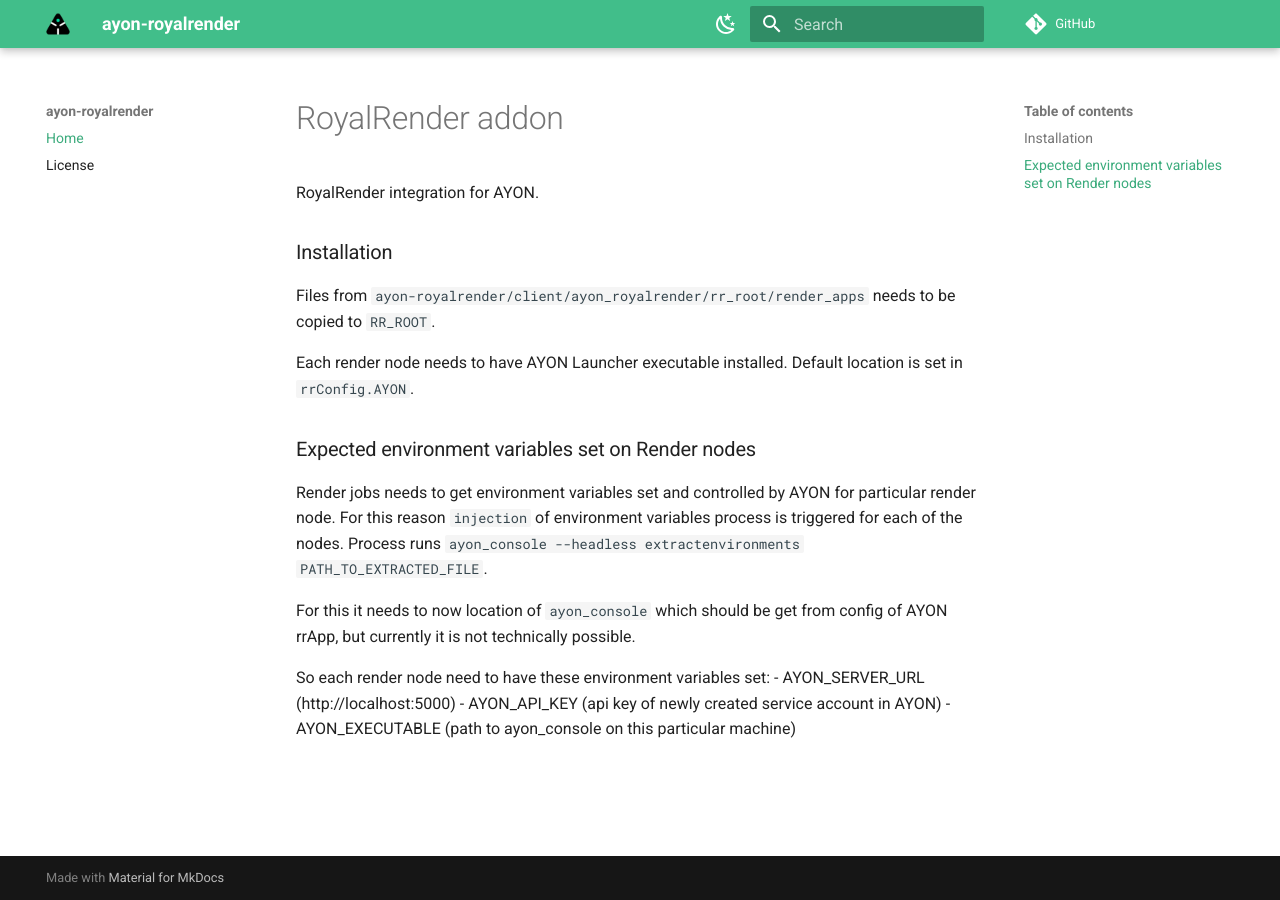
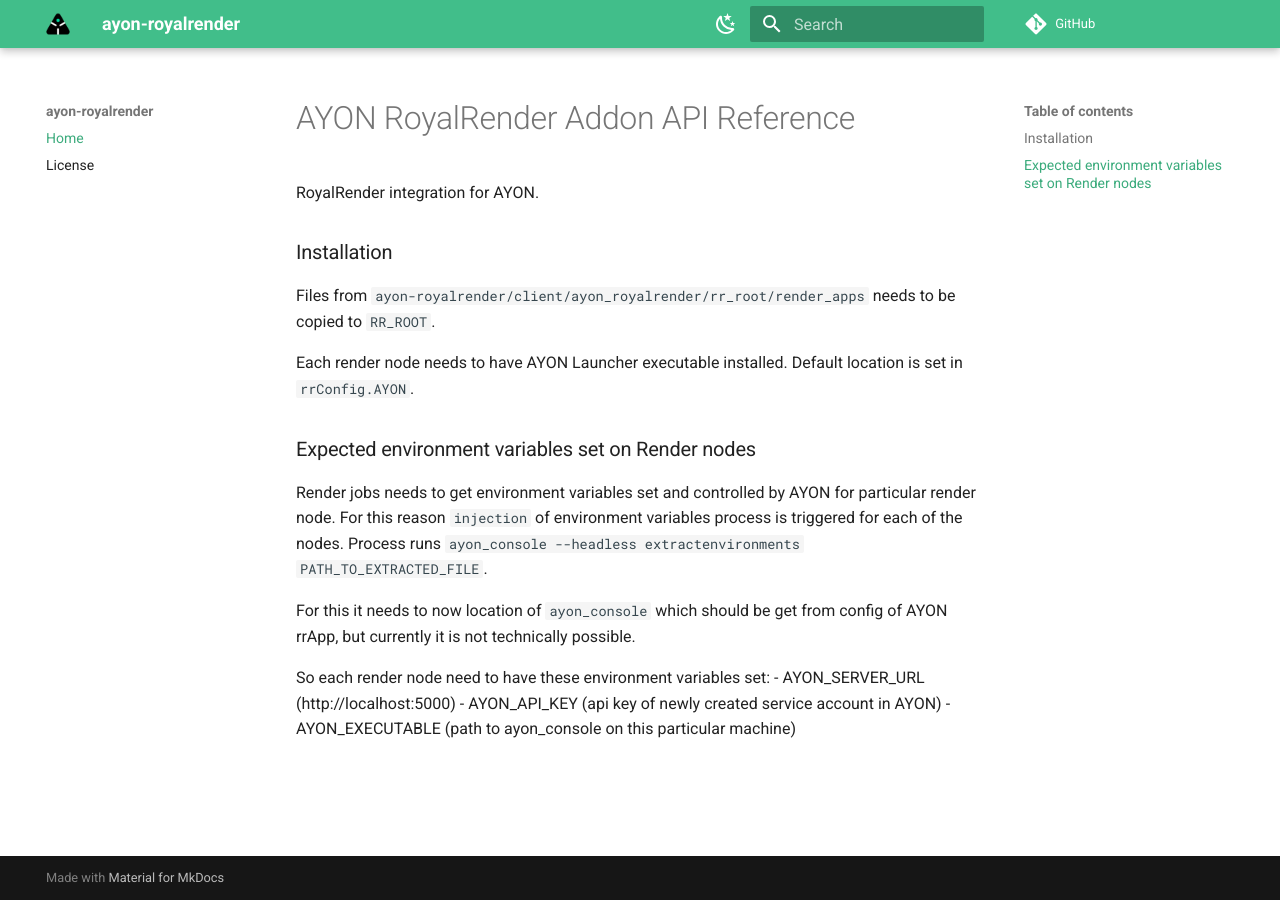
Before and after one commit to ynput/ayon-royalrender, an MkDocs documentation site: the page built from docs/index.md, in a window 1280 px wide. Built offline with MkDocs 1.6.1 and Material for MkDocs 9.7.7, drawn with Linux system fonts in a browser that asks for light colours; comment, search, counter and statistics services are not loaded; the version menu is left out.

Commit message:
MK Docs: Refactor the title

```diff
--- a/docs/index.md
+++ b/docs/index.md
@@ -1 +1,3 @@
---8<-- "README.md"
+# AYON RoyalRender Addon API Reference
+
+--8<-- "README.md:2"
```
